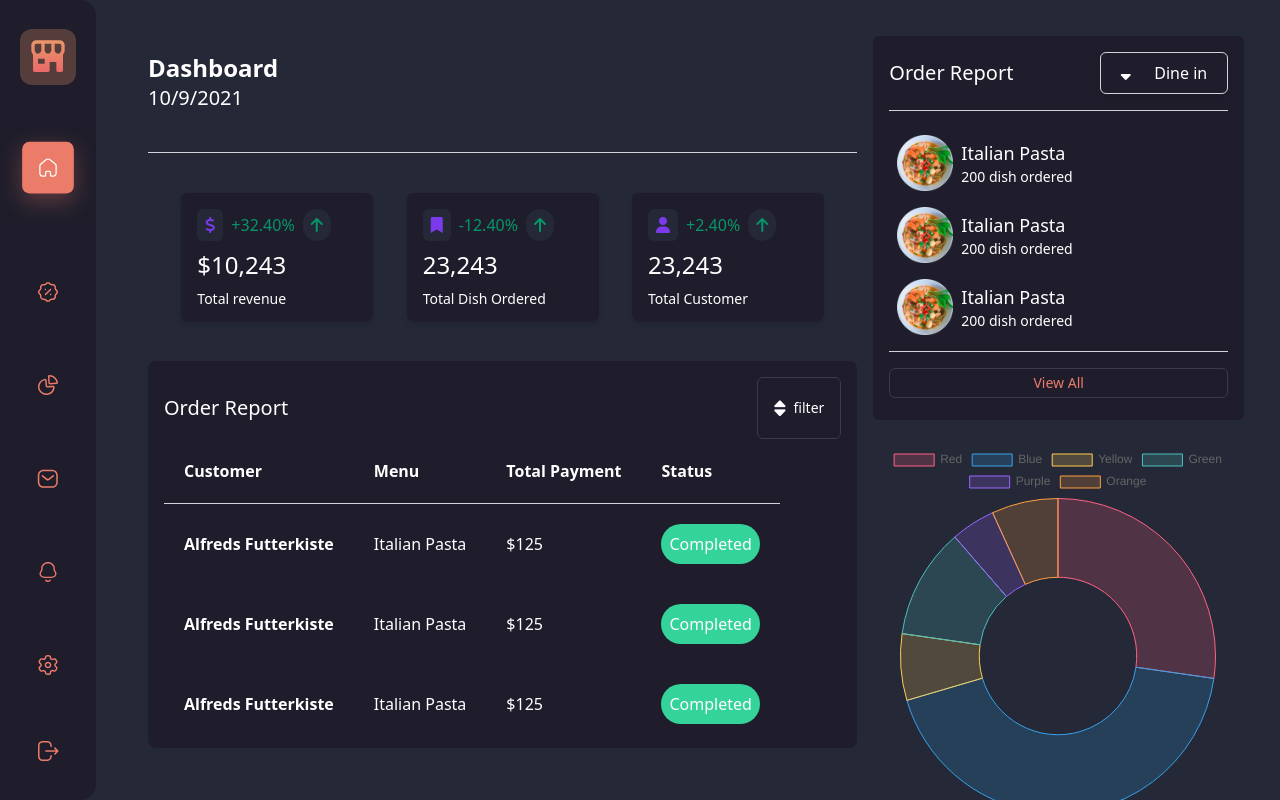
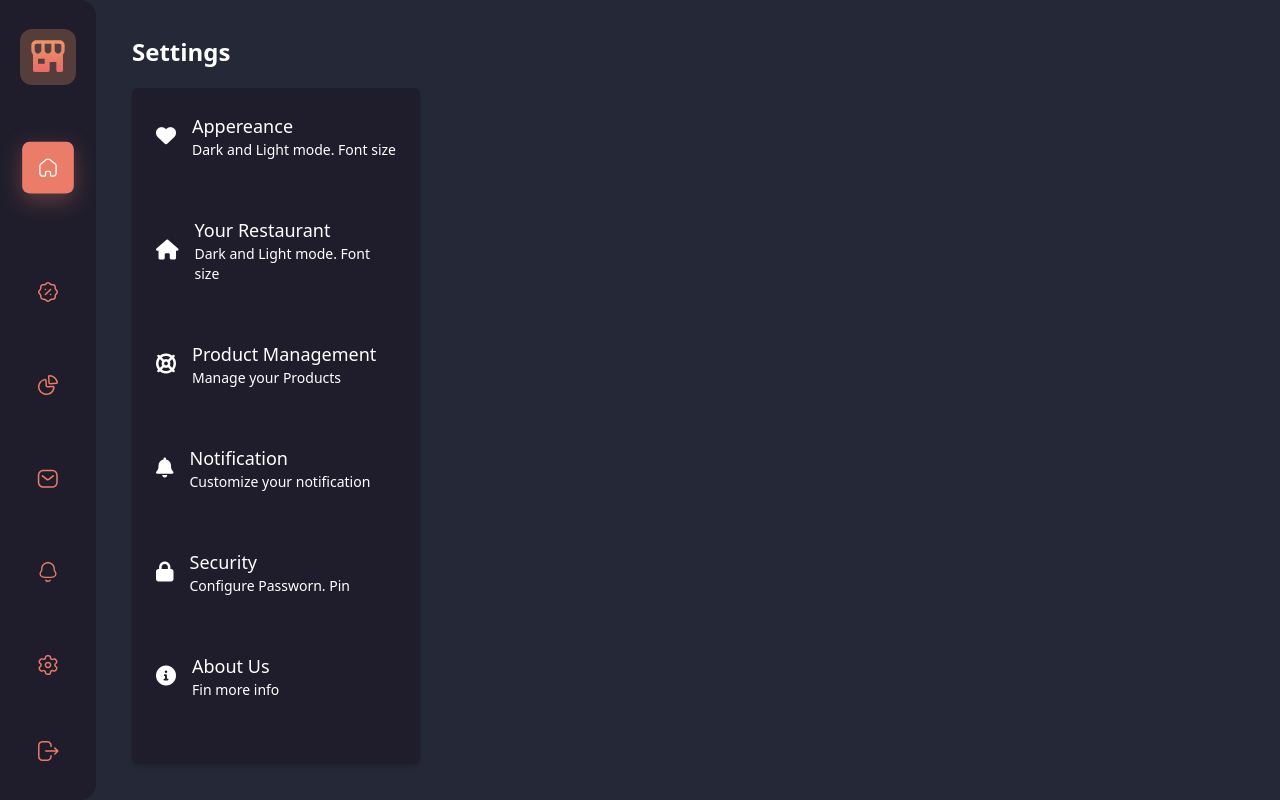
Before and after one commit to carlosmpr/frontEndPortafolio, a React (Create React App) app in the folder menudashboard/: page / in a window 1280 px wide. Built offline with nearby package versions, Linux system fonts and the light colour scheme.

Commit message:
Settings added

```diff
--- a/menudashboard/src/components/Content/Content.jsx
+++ b/menudashboard/src/components/Content/Content.jsx
@@ -1,72 +1,29 @@
 import React from "react";
-import OutlineIconButton from "../Buttons/OutlineIconButton";
-import RevenueCard from "../Cards/RevenueCard";
-import DropDown from "../DropDown/DropDown";
-import Home from "../Pages/Home";
-import TableReport from "../Table/TableReport";
-import food from "../../assets/images/Content/food.png";
-import Items from "../Items/Items";
-import OutlineButton from "../Buttons/OutlineButton";
-import DoughnutChart from "../Chart/Chart";
-export default function Content() {
-  const date = new Date();
-  const localeDate = date.toLocaleDateString();
-  return (
-    <div className="flex flex-1 h-full bg-secondary overflow-y-scroll p-9">
-      <div className="w-4/6 flex flex-col space-y-10 p-4">
-        <div className="w-full flex items-start justify-between">
-          <div>
-            <h1 className="text-2xl font-bold text-primary">Dashboard</h1>
-            <p className="text-xl text-primary font-thin">{localeDate}</p>
-          </div>
-        </div>
-        <hr />
-        <div className="w-full flex justify-evenly">
-          <RevenueCard
-            icon={"fas fa-dollar-sign"}
-            gain={"+32.40%"}
-            desc={"Total revenue"}
-            total={"$10,243"}
-          />
-          <RevenueCard
-            icon={"fas fa-bookmark"}
-            gain={"-12.40%"}
-            desc={"Total Dish Ordered"}
-            total={"23,243"}
-          />
-          <RevenueCard
-            icon={"fas fa-user"}
-            gain={"+2.40%"}
-            desc={"Total Customer"}
-            total={"23,243"}
-          />
-        </div>
-
-        <TableReport />
-      </div>
-      <div className="flex-1 h-full space-y-6">
-        <div className="w-full bg-primary h-96 rounded-md p-4 space-y-4 ">
-          <div className="w-full flex items-center justify-between  ">
-            <h3 className="text-xl text-primary"> Order Report</h3>
-            <DropDown />
-          </div>
-          <hr />
-          <div className="h-52 overflow-y-scroll space-y-4  p-2">
-            <Items />
-            <Items />
-            <Items />
-            <Items />
-            <Items />
-          </div>
-          <hr />
-          <OutlineButton text="View All"/>
-        </div>
+import IconItem from "../Items/IconItems";
 
 
 
-          <DoughnutChart />
+export default function Content() {
 
-      </div>
+  return (
+    <div className="flex flex-1 h-full bg-secondary overflow-y-scroll p-9">
+     <div className="w-full h-full flex flex-col space-y-5">
+     <h1 className="text-2xl font-bold text-primary">Settings</h1>
+     <div className="flex w-full h-full">
+       <div className="flex flex-col w-72 bg-primary h-full gap-y-10 rounded-md shadow-md overflow-y-scroll p-4">
+       <IconItem text="Appereance" desc="Dark and Light mode. Font size" icon="fas fa-heart"/>
+       <IconItem text="Your Restaurant" desc="Dark and Light mode. Font size" icon="fas fa-home"/>
+       <IconItem text="Product Management" desc="Manage your Products" icon="fas fa-life-ring"/>
+       <IconItem text="Notification" desc="Customize your notification" icon="fas fa-bell"/>
+
+       <IconItem text="Security" desc="Configure Passworn. Pin" icon="fas fa-lock"/>
+       <IconItem text="About Us" desc="Fin more info" icon="fas fa-info-circle"/>
+
+
+
+       </div>
+     </div>
+     </div>
 
     </div>
   );
--- /dev/null
+++ b/menudashboard/src/components/Items/IconItems.jsx
@@ -0,0 +1,13 @@
+import React from "react";
+
+export default function IconItem({text, desc, icon}) {
+  return (
+    <div className="w-full flex items-center gap-x-4 text-primary hover:bg-theme p-2">
+     <i className={`text-xl ${icon}`}></i>
+      <div className="flex flex-col flex-1">
+        <p className="text-lg ">{text}</p>
+        <p className="text-sm  font-thin">{desc}</p>
+      </div>
+    </div>
+  );
+}
--- /dev/null
+++ b/menudashboard/src/components/Pages/Dashboard.jsx
@@ -0,0 +1,66 @@
+import React from "react";
+import OutlineButton from "../Buttons/OutlineButton";
+import RevenueCard from "../Cards/RevenueCard";
+import DoughnutChart from "../Chart/Chart";
+import Items from "../Items/Items";
+import TableReport from "../Table/TableReport";
+import DropDown from '../DropDown/DropDown'
+export default function Dashboard() {
+  const date = new Date();
+  const localeDate = date.toLocaleDateString();
+  return (
+    <>
+      <div className="w-4/6 flex flex-col space-y-10 p-4">
+        <div className="w-full flex items-start justify-between">
+          <div>
+            <h1 className="text-2xl font-bold text-primary">Dashboard</h1>
+            <p className="text-xl text-primary font-thin">{localeDate}</p>
+          </div>
+        </div>
+        <hr />
+        <div className="w-full flex justify-evenly">
+          <RevenueCard
+            icon={"fas fa-dollar-sign"}
+            gain={"+32.40%"}
+            desc={"Total revenue"}
+            total={"$10,243"}
+          />
+          <RevenueCard
+            icon={"fas fa-bookmark"}
+            gain={"-12.40%"}
+            desc={"Total Dish Ordered"}
+            total={"23,243"}
+          />
+          <RevenueCard
+            icon={"fas fa-user"}
+            gain={"+2.40%"}
+            desc={"Total Customer"}
+            total={"23,243"}
+          />
+        </div>
+
+        <TableReport />
+      </div>
+      <div className="flex-1 h-full space-y-6">
+        <div className="w-full bg-primary h-96 rounded-md p-4 space-y-4 ">
+          <div className="w-full flex items-center justify-between  ">
+            <h3 className="text-xl text-primary"> Order Report</h3>
+            <DropDown />
+          </div>
+          <hr />
+          <div className="h-52 overflow-y-scroll space-y-4  p-2">
+            <Items />
+            <Items />
+            <Items />
+            <Items />
+            <Items />
+          </div>
+          <hr />
+          <OutlineButton text="View All" />
+        </div>
+
+        <DoughnutChart />
+      </div>
+    </>
+  );
+}
```
